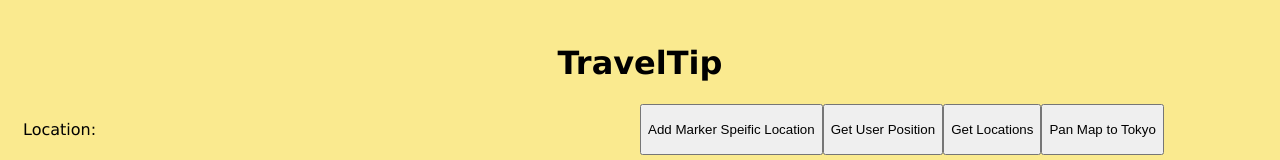
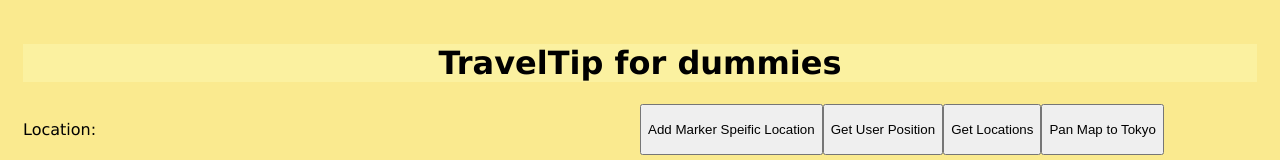
Before and after one commit to aFendell/travelTip, a plain HTML site: page index.html in a window 1280 px wide. Shown: the top 160 px of the page. Drawn offline with Linux system fonts and the light colour scheme; some packages are replaced by stand-ins of ours.

Commit message:
changed h1 change title and hq css bgc

```diff
--- a/css/main.css
+++ b/css/main.css
@@ -12,6 +12,7 @@ body {
 
 h1 {
     text-align: center;
+    background-color: rgba(249, 250, 184, 0.418);
 }
 
 /* COMPONENT */
--- a/index.html
+++ b/index.html
@@ -5,13 +5,13 @@
     <meta charset="UTF-8">
     <meta name="viewport" content="width=device-width, initial-scale=1.0">
     <link rel="stylesheet" href="./css/main.css">
-    <title>TravelTip</title>
+    <title>TravelTip -Asaf $ Daniel</title>
 </head>
 
 <body>
     <main>
 
-        <h1>TravelTip</h1>
+        <h1>TravelTip for dummies</h1>
         <section class="search-container">
             <p>Location: <span class="user-pos"></span></p>
             <div class="location-menu">
```
